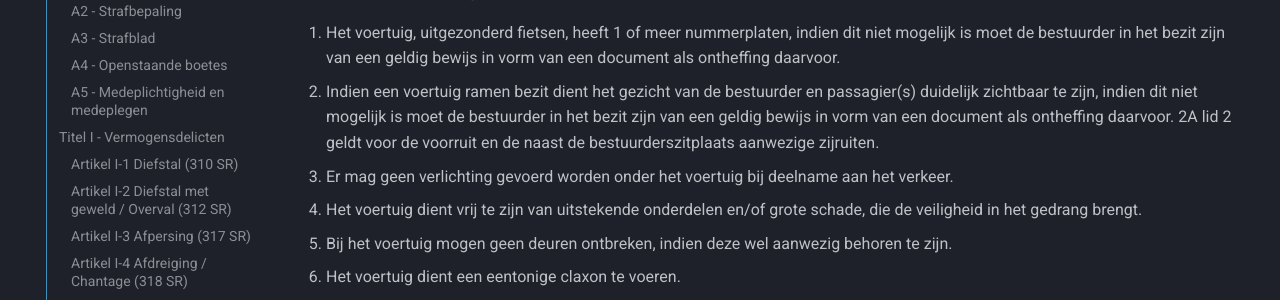
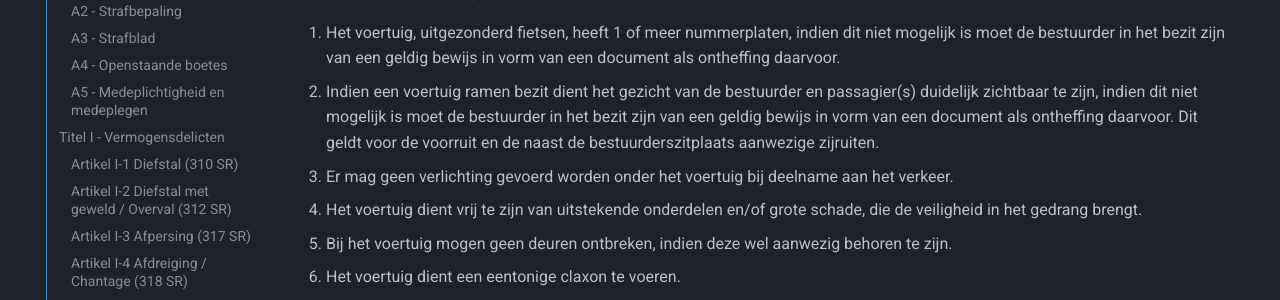
Before and after one commit to ZuiderStad-RP/regels, an MkDocs documentation site: the page built from docs/wetboek.md, in a window 1280 px wide and 900 px high, scrolled down 15906 px. Shown: the part 178-478 px from the top of the window. Built offline with MkDocs 1.6.1 and Material for MkDocs 9.7.7, drawn with Linux system fonts in a browser that asks for light colours.

Commit message:
Update wetboek.md

```diff
--- a/docs/wetboek.md
+++ b/docs/wetboek.md
@@ -448,8 +448,7 @@ Onder terroristisch misdrijf/daad wordt verstaan het oogmerk om de bevolking of
 ### Artikel III-12 Voertuigeisen
 
 1. Het voertuig, uitgezonderd fietsen, heeft 1 of meer nummerplaten, indien dit niet mogelijk is moet de bestuurder in het bezit zijn van een geldig bewijs in vorm van een document als ontheffing daarvoor.
-2. Indien een voertuig ramen bezit dient het gezicht van de bestuurder en passagier(s) duidelijk zichtbaar te zijn, indien dit niet mogelijk is moet de bestuurder in het bezit zijn van een geldig bewijs in vorm van een document als ontheffing daarvoor.
-2A lid 2 geldt voor de voorruit en de naast de bestuurderszitplaats aanwezige zijruiten.
+2. Indien een voertuig ramen bezit dient het gezicht van de bestuurder en passagier(s) duidelijk zichtbaar te zijn, indien dit niet mogelijk is moet de bestuurder in het bezit zijn van een geldig bewijs in vorm van een document als ontheffing daarvoor. Dit geldt voor de voorruit en de naast de bestuurderszitplaats aanwezige zijruiten.
 3. Er mag geen verlichting gevoerd worden onder het voertuig bij deelname aan het verkeer.
 4. Het voertuig dient vrij te zijn van uitstekende onderdelen en/of grote schade, die de veiligheid in het gedrang brengt.
 5. Bij het voertuig mogen geen deuren ontbreken, indien deze wel aanwezig behoren te zijn.
```
